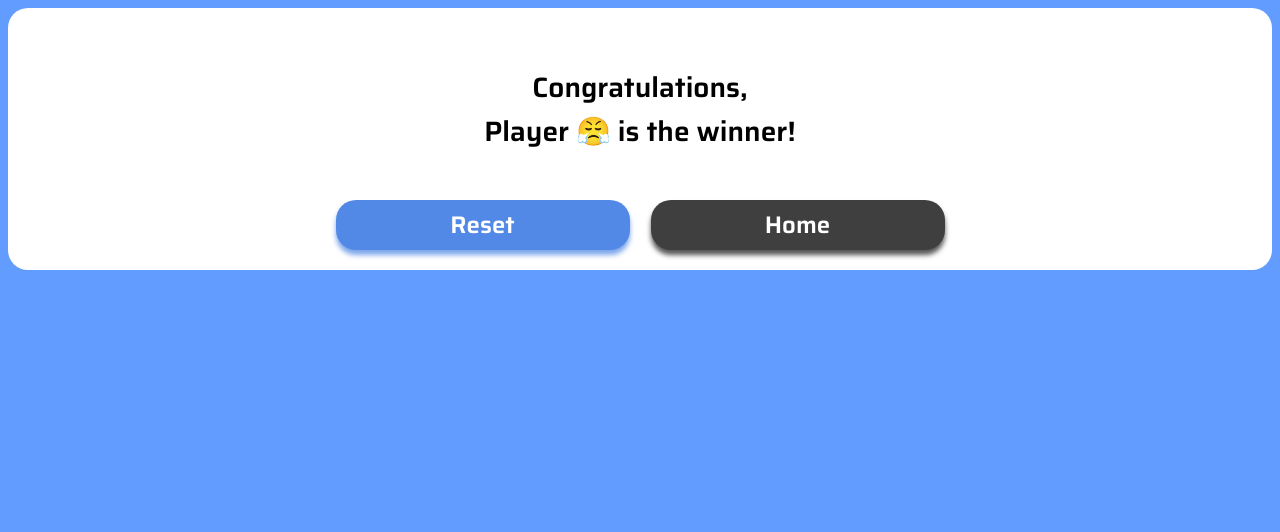
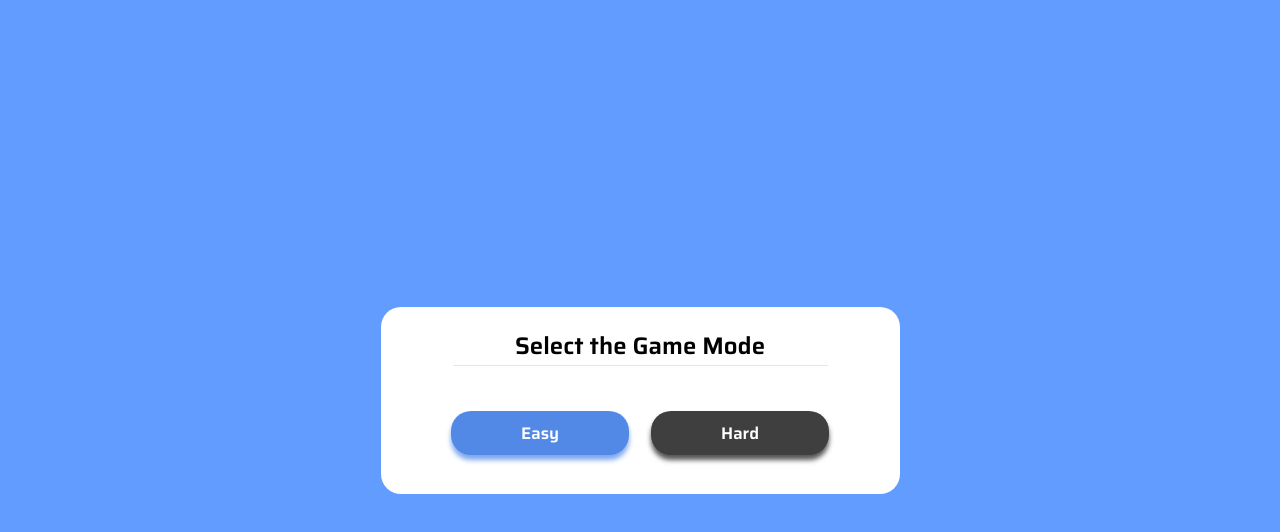
Before and after one commit to ilyastorunn/tic-tac-toe, a React (Vite) app: page / in a window 1280 px wide. Shown: the top 532 px of the page. Built offline with nearby package versions, Linux system fonts and the light colour scheme.

Commit message:
made page styling and components

```diff
--- a/src/App.jsx
+++ b/src/App.jsx
@@ -2,13 +2,19 @@
 import './App.css'
 import SingleGrid from './components/SingleGrid'
 import MultiGrid from './components/MultiGrid'
+import Home from './pages/Home'
+import SelectScreen from './pages/SelectScreen'
+import GameMode from './pages/GameMode'
 
 function App() {
   return (
     <>
       <div className='app'>
         {/* <SingleGrid /> */}
-        <MultiGrid />
+        {/* <MultiGrid /> */}
+        {/* <Home /> */}
+        {/* <SelectScreen /> */}
+        <GameMode />
       </div>
     </>
   )
--- /dev/null
+++ b/src/pages/GameMode.css
@@ -0,0 +1,90 @@
+.gameMode {
+  font-family: "Saira", sans-serif;
+  display: flex;
+  align-items: flex-start;
+  justify-content: center;
+}
+
+.gameModeBox {
+  width: 449px;
+  height: 147px;
+  display: flex;
+  padding: 20px 35px;
+  flex-direction: column;
+  align-items: center;
+  gap: 25px;
+  border-radius: 20px;
+  background-color: #fff;
+}
+
+.gameModeText {
+  background-color: #fff;
+  display: flex;
+  flex-direction: column;
+  align-items: center;
+}
+
+.gameModeText h4 {
+  font-size: 24px;
+  font-style: normal;
+  font-weight: 600;
+  line-height: normal;
+  background-color: #fff;
+  margin: 0;
+}
+
+.gameModeText span {
+  width: 375px;
+  height: 1px;
+  background-color: #e5e7e8;
+}
+
+.gameModeButtons {
+  display: flex;
+  align-items: flex-start;
+  gap: 22px;
+  background-color: #fff;
+  margin-top: 20px;
+}
+
+.easyButton {
+  display: flex;
+  padding: 9px 70px;
+  justify-content: center;
+  align-items: center;
+  gap: 10px;
+  border-radius: 20px;
+  background: #5389e6;
+  box-shadow: 0px 5px 5px 0px rgba(83, 137, 230, 0.75);
+}
+
+.easy {
+  color: #fff;
+  background-color: #5389e6;
+  text-align: center;
+  font-size: 16.8px;
+  font-style: normal;
+  font-weight: 600;
+  line-height: normal;
+}
+
+.hardButton {
+  display: flex;
+  padding: 9px 70px;
+  justify-content: center;
+  align-items: center;
+  gap: 10px;
+  border-radius: 20px;
+  background: #3f3f3f;
+  box-shadow: 0px 5px 5px 0px rgba(30, 30, 30, 0.75);
+}
+
+.hard {
+  background-color: #3f3f3f;
+  color: #fff;
+  text-align: center;
+  font-size: 16.8px;
+  font-style: normal;
+  font-weight: 600;
+  line-height: normal;
+}
--- /dev/null
+++ b/src/pages/GameMode.jsx
@@ -0,0 +1,25 @@
+import React from "react";
+import "./GameMode.css";
+
+export default function GameMode() {
+  return (
+    <>
+      <div className="gameMode">
+        <div className="gameModeBox">
+          <div className="gameModeText">
+            <h4>Select the Game Mode</h4>
+            <span></span>
+          </div>
+          <div className="gameModeButtons">
+            <div className="easyButton">
+              <a className="easy">Easy</a>
+            </div>
+            <div className="hardButton">
+              <a className="hard">Hard</a>
+            </div>
+          </div>
+        </div>
+      </div>
+    </>
+  );
+}
--- /dev/null
+++ b/src/pages/Home.css
@@ -0,0 +1,96 @@
+html,
+body {
+  height: 100%;
+  margin: 0;
+}
+
+body {
+  display: flex;
+  align-items: center;
+  justify-content: center;
+  height: 100vh;
+}
+
+.box {
+  font-family: "Saira", sans-serif;
+  display: flex;
+  flex-direction: column;
+  align-items: center;
+  gap: 75px;
+}
+
+.emojiGrid {
+  width: 160px;
+  height: 160px;
+  display: flex;
+  padding: 40px;
+  flex-direction: column;
+  justify-content: center;
+  align-items: center;
+  gap: 10px;
+  border-radius: 20px;
+  background-color: #fff;
+}
+
+.emojiGrid h4 {
+  background-color: #fff;
+  font-size: 80px;
+}
+
+.title {
+  display: flex;
+  padding: 10px;
+  justify-content: center;
+  align-items: center;
+  gap: 10px;
+}
+
+.title h1 {
+  text-transform: capitalize;
+  color: #000;
+  font-size: 60px;
+  font-style: normal;
+  font-weight: 600;
+  line-height: normal;
+}
+
+.buttons {
+  display: flex;
+  align-items: flex-start;
+  gap: 21px;
+}
+
+.button {
+  display: flex;
+  padding: 6px 60px;
+  justify-content: center;
+  align-items: center;
+  gap: 10px;
+  border-radius: 20px;
+  background-color: #fff;
+}
+
+.button a {
+  text-align: center;
+  font-size: 24px;
+  font-style: normal;
+  font-weight: 600;
+  line-height: normal;
+  background-color: #fff;
+}
+
+.author {
+  display: flex;
+  padding: 10px;
+  justify-content: center;
+  align-items: center;
+  gap: 10px;
+}
+
+.author p {
+  text-align: center;
+  font-size: 20px;
+  font-style: normal;
+  font-weight: 400;
+  line-height: normal;
+}
--- /dev/null
+++ b/src/pages/Home.jsx
@@ -0,0 +1,28 @@
+import React from "react";
+import "./Home.css";
+
+export default function Home() {
+  return (
+    <>
+      <div className="box">
+        <div className="emojiGrid">
+          <h4>😄</h4>
+        </div>
+        <div className="title">
+          <h1>tic tac toe</h1>
+        </div>
+        <div className="buttons">
+          <div className="button">
+            <a>Single Player</a>
+          </div>
+          <div className="button">
+            <a>Multi Player</a>
+          </div>
+        </div>
+        <div className="author">
+          <p>Made with love by ilyas torun</p>
+        </div>
+      </div>
+    </>
+  );
+}
--- /dev/null
+++ b/src/pages/SelectScreen.css
@@ -0,0 +1,108 @@
+.selectionBox {
+  font-family: "Saira", sans-serif;
+  width: 450px;
+  height: 261px;
+  display: flex;
+  padding: 20px 35px;
+  flex-direction: column;
+  /* align-items: flex-start; */
+  gap: 10px;
+  border-radius: 20px;
+  background-color: #fff;
+}
+
+.textBox {
+  display: flex;
+  flex-direction: column;
+  align-items: center;
+  justify-content: center;
+  background-color: #fff;
+}
+
+.textBox h4 {
+  text-align: center;
+  font-size: 24px;
+  font-style: normal;
+  font-weight: 600;
+  line-height: normal;
+  background-color: #fff;
+  margin: 0;
+}
+
+.textBox span {
+  width: 375px;
+  height: 1px;
+  background-color: #e5e7e8;
+}
+
+.emojiBox {
+  display: flex;
+  align-items: center;
+  justify-content: center;
+  gap: 47px;
+  background-color: #fff;
+  margin-top: 10px;
+}
+
+.emojiBox h4 {
+  background-color: #fff;
+  margin: 0;
+  font-size: 70px;
+}
+
+.emojiBox h5 {
+  background-color: #fff;
+  font-size: 24px;
+  font-style: normal;
+  font-weight: 600;
+  line-height: normal;
+}
+
+.buttonsBox {
+  display: flex;
+  align-items: flex-start;
+  justify-content: center;
+  gap: 21px;
+  background-color: #fff;
+  margin-top: 20px;
+}
+
+.backButton {
+  display: flex;
+  padding: 9px 71px;
+  justify-content: center;
+  align-items: center;
+  gap: 10px;
+  border-radius: 20px;
+  background-color: #5389e6;
+  box-shadow: 0px 5px 5px 0px rgba(83, 137, 230, 0.75);
+}
+
+.back {
+  background-color: #5389e6;
+  color: #fff;
+  font-size: 16.08px;
+  font-style: normal;
+  font-weight: 600;
+  line-height: normal;
+}
+
+.playButton {
+  display: flex;
+  padding: 9px 71px;
+  justify-content: center;
+  align-items: center;
+  gap: 10px;
+  border-radius: 20px;
+  background: #3f3f3f;
+  box-shadow: 0px 5px 5px 0px rgba(30, 30, 30, 0.75);
+}
+
+.play {
+  background-color: #3f3f3f;
+  color: #fff;
+  font-size: 16.08px;
+  font-style: normal;
+  font-weight: 600;
+  line-height: normal;
+}
--- /dev/null
+++ b/src/pages/SelectScreen.jsx
@@ -0,0 +1,28 @@
+import React from "react";
+import "./SelectScreen.css";
+
+export default function SelectScreen() {
+  return (
+    <>
+      <div className="selectionBox">
+        <div className="textBox">
+            <h4>Select who you want to be</h4>
+            <span></span>
+        </div>
+        <div className="emojiBox">
+          <h4>👮</h4>
+          <h5>OR</h5>
+          <h4>🥰</h4>
+        </div>
+        <div className="buttonsBox">
+          <div className="backButton">
+            <a className="back">Back</a>
+          </div>
+          <div className="playButton">
+            <a className="play">Play</a>
+          </div>
+        </div>
+      </div>
+    </>
+  );
+}
```
